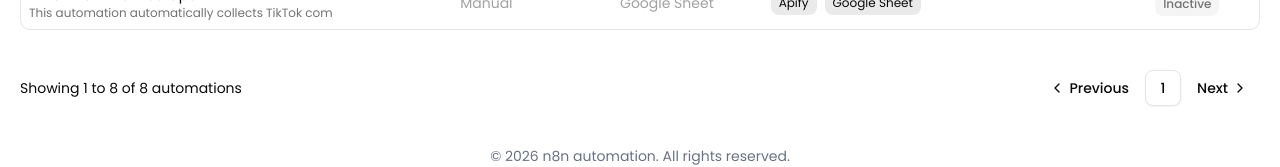
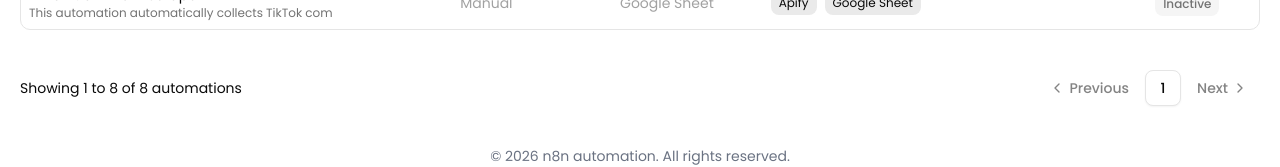
Before and after one commit to KeyMailer/n8n-automations, a React (Vite) app: page / in a window 1280 px wide. Shown: the part 746-913 px from the top of the page. Built offline with nearby package versions, Linux system fonts and the light colour scheme.

Commit message:
(fix): table-error pagination and import react

```diff
--- a/src/components/table-data.tsx
+++ b/src/components/table-data.tsx
@@ -1,5 +1,6 @@
 // react
-import React, { useState, useEffect } from "react";
+import { useState, useEffect } from "react";
+import React from "react";
 
 // shadcn - components
 import { Input } from "@/components/ui/input";
@@ -339,7 +340,10 @@ export default function TableData() {
             <PaginationItem>
               <PaginationPrevious
                 onClick={() => setCurrentPage((p) => Math.max(p - 1, 1))}
-                disabled={currentPage === 1}
+                aria-disabled={currentPage === 1}
+                className={
+                  currentPage === 1 ? "pointer-events-none opacity-50" : ""
+                }
               />
             </PaginationItem>
 
@@ -360,7 +364,12 @@ export default function TableData() {
                 onClick={() =>
                   setCurrentPage((p) => Math.min(p + 1, totalPages))
                 }
-                disabled={currentPage === totalPages}
+                aria-disabled={currentPage === totalPages}
+                className={
+                  currentPage === totalPages
+                    ? "pointer-events-none opacity-50"
+                    : ""
+                }
               />
             </PaginationItem>
           </PaginationContent>
```
